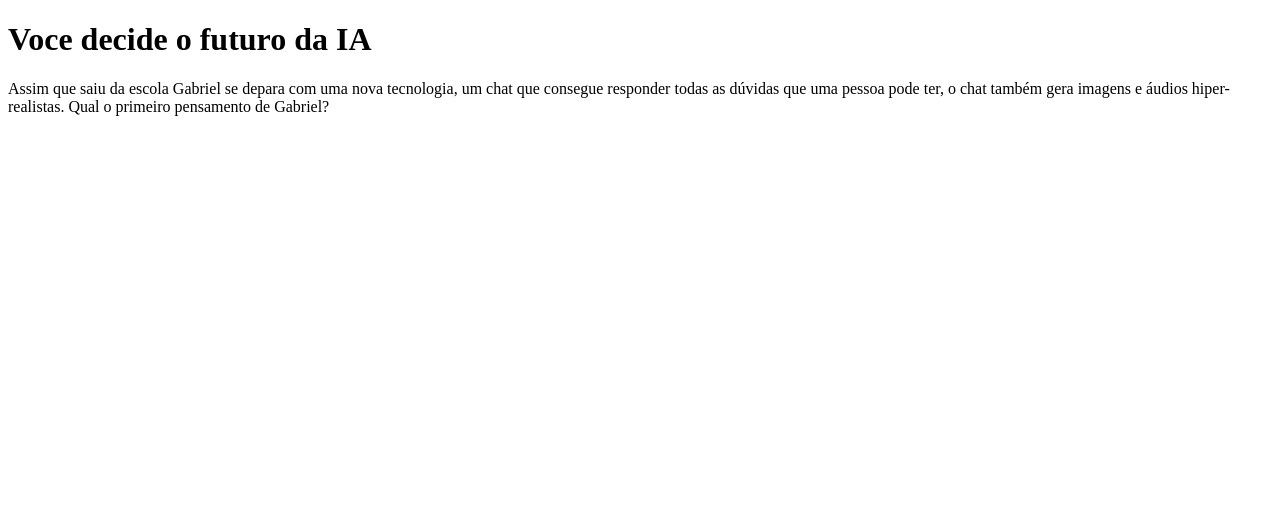
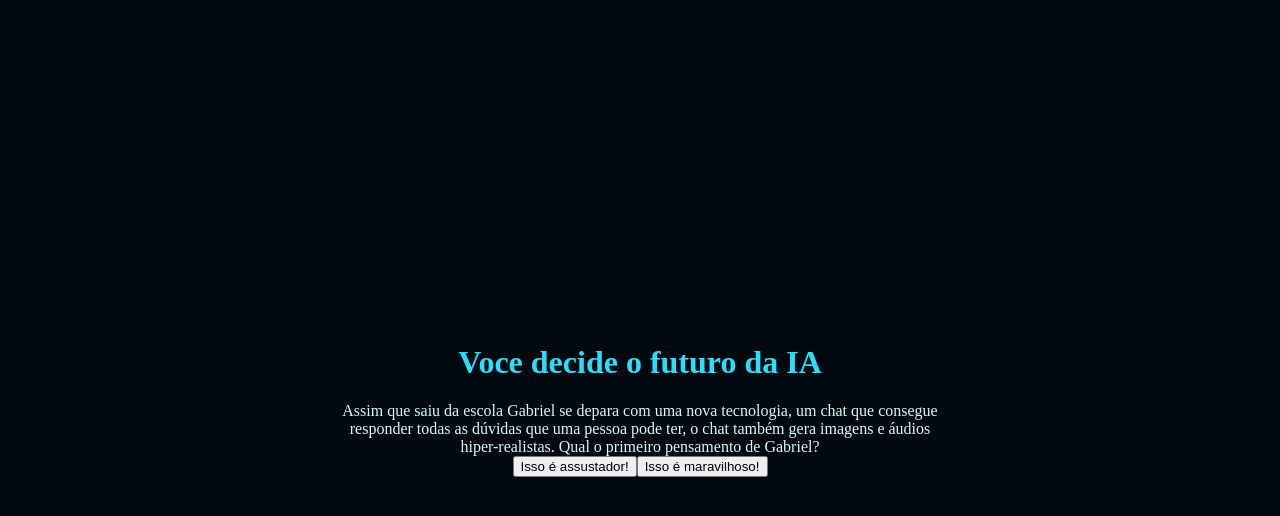
Before and after one commit to abel-dias/inteligencia-Artificial, a plain HTML site: page index.html in a window 1280 px wide. Drawn offline with Linux system fonts and the light colour scheme.

Commit message:
Add files via upload

```diff
--- a/script.js
+++ b/script.js
@@ -25,13 +25,13 @@ const perguntas = [
             "Defende a ideia de que a IA pode criar novas oportunidades de emprego e melhorar habilidades humanas",
             "Me preocupo com as pessoas que perderão seus empregos para máquinas e defendem a importância de proteger os trabalhadores."
         ]
-    },{
+    }, {
         enunciado: "Ao final da discussão, Gabriel precisou criar uma imagem no computador que representasse o que pensa sobre IA. E agora?",
         alternativas: [
             "Criar uma imagem utilizando um gerador de imagem de IA.",
             "Criar uma imagem utilizando uma plataforma de design como o Paint."
         ]
-    },{
+    }, {
         enunciado: "Pergunta5",
         alternativas: [
             "Alternativa1",
@@ -46,6 +46,14 @@ let perguntaAtual;
 function mostraPergunta() {
     perguntaAtual = perguntas[atual];
     caixaPerguntas.textContent = perguntaAtual.enunciado;
+    mostraAlternativas();
 }
 
+function mostraAlternativas() {
+    for (const alternativa of perguntaAtual.alternativas){
+        const botaoAlternativas  = document.createElement("button")
+        botaoAlternativas.textContent = alternativa;
+        caixaAlternativas.appendChild(botaoAlternativas);
+    }
+}
 mostraPergunta();
--- a/style.css
+++ b/style.css
@@ -0,0 +1,27 @@
+:root{
+--cor-de-fundo: #01080E;
+--cor-principal: #0B0D20;
+--cor-secundaria: #212333;
+--cor-destaque: #2BDEFD;
+--cor-texto: #D7F9FF;
+}
+
+body{
+    background-color: var(--cor-de-fundo);
+    color: var(--cor-texto);
+    display: flex;
+    justify-content: center;
+    align-items: center;
+    min-height: 100vh;
+}
+.caixa-principal {
+    background-color: var(--cor-fundo);
+    width: 90%;
+    max-width: 600px;
+    text-align: center;
+    padding: 20px;
+    }
+
+    h1 {
+        color: var(--cor-destaque);
+        }
```
Also changed, not shown: index.html (line endings or trailing spaces). Lines whose indentation alone changed are shown as unchanged.
